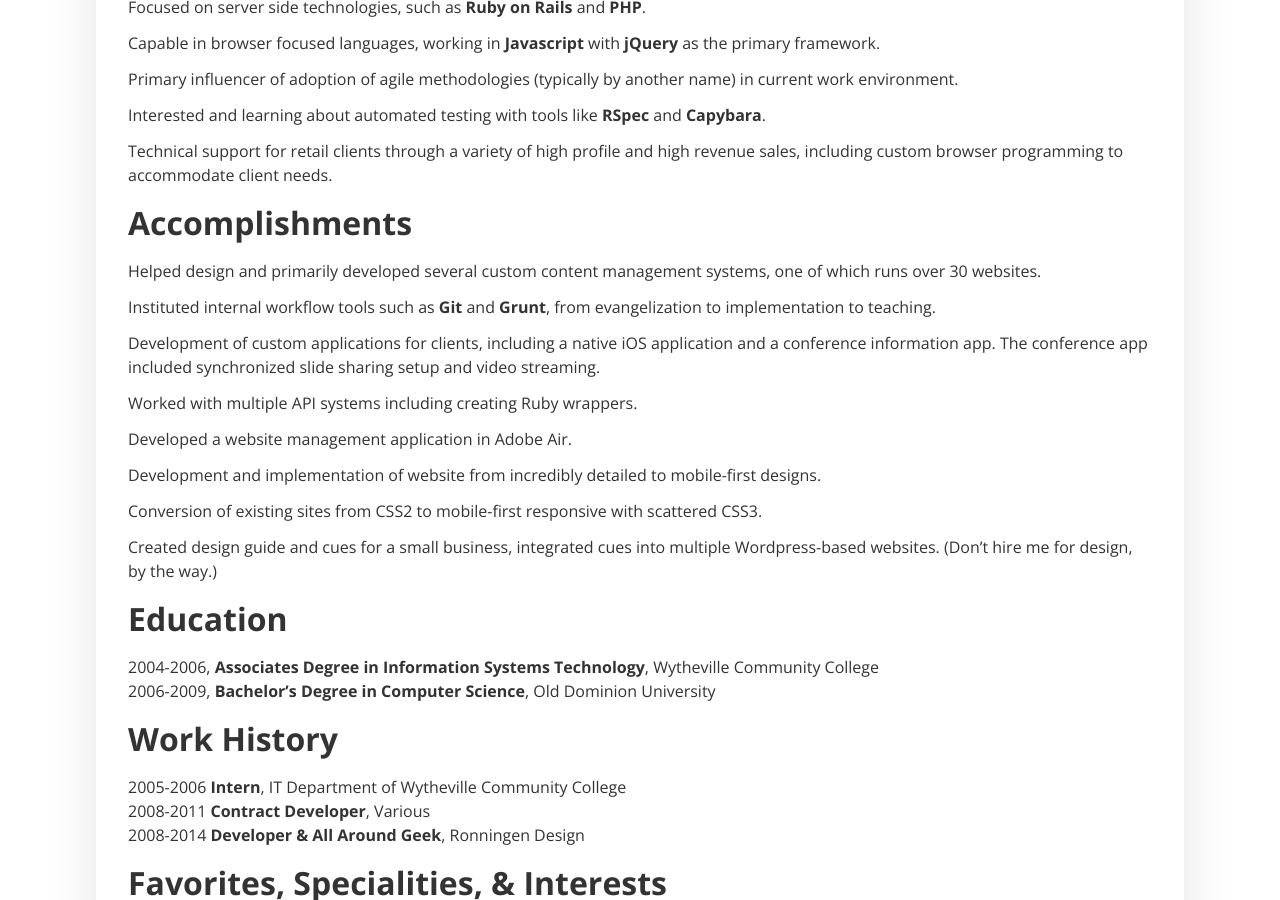
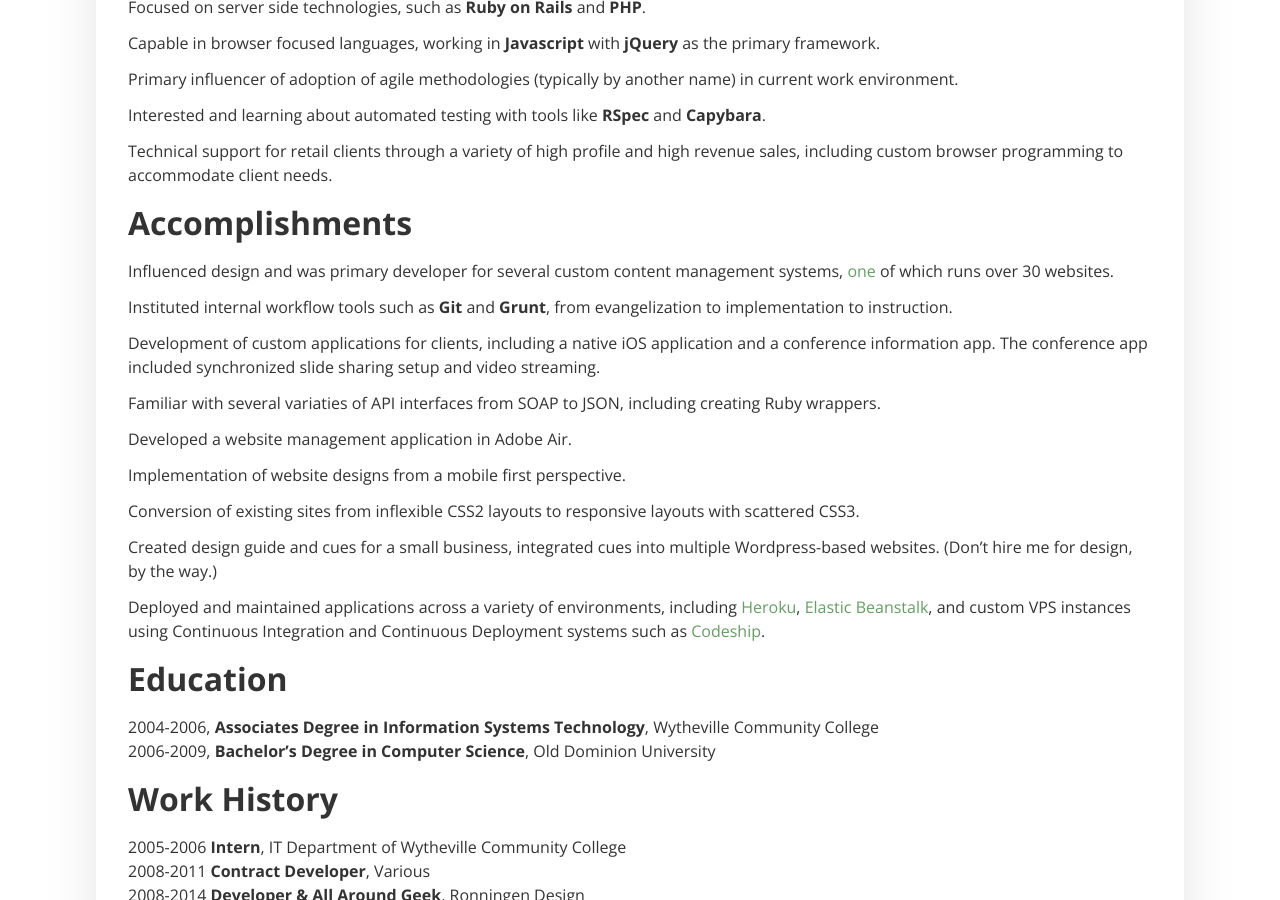
Before and after one commit to deep-spaced/deep-spaced.github.io, a Jekyll site: the page built from resume.md, in a window 1280 px wide and 900 px high, scrolled down 254 px. Built offline with Jekyll 4.4.1, drawn with Linux system fonts in a browser that asks for light colours; nearby versions of some CDN libraries.

Commit message:
Link and text updates.
Fixed link to Ruby and added in recent projects.
Cleaned up and extended resume a bit.

```diff
--- a/resume.md
+++ b/resume.md
@@ -19,21 +19,23 @@ Technical support for retail clients through a variety of high profile and high
 
 ## Accomplishments
 
-Helped design and primarily developed several custom content management systems, one of which runs over 30 websites.
+Influenced design and was primary developer for several custom content management systems, [one](http://www.websitesthatdostuff.com/typewriter) of which runs over 30 websites.
 
-Instituted internal workflow tools such as **Git** and **Grunt**, from evangelization to implementation to teaching.
+Instituted internal workflow tools such as **Git** and **Grunt**, from evangelization to implementation to instruction.
 
 Development of custom applications for clients, including a native iOS application and a conference information app. The conference app included synchronized slide sharing setup and video streaming.
 
-Worked with multiple API systems including creating Ruby wrappers.
+Familiar with several variaties of API interfaces from SOAP to JSON, including creating Ruby wrappers.
 
 Developed a website management application in Adobe Air.
 
-Development and implementation of website from incredibly detailed to mobile-first designs.
+Implementation of website designs from a mobile first perspective.
 
-Conversion of existing sites from CSS2 to mobile-first responsive with scattered CSS3.
+Conversion of existing sites from inflexible CSS2 layouts to responsive layouts with scattered CSS3.
 
 Created design guide and cues for a small business, integrated cues into multiple Wordpress-based websites. (Don't hire me for design, by the way.)
+
+Deployed and maintained applications across a variety of environments, including [Heroku](http://heroku.com), [Elastic Beanstalk](http://aws.amazon.com/elasticbeanstalk/), and custom VPS instances using Continuous Integration and Continuous Deployment systems such as [Codeship](https://codeship.com/).
 
 ## Education
 
```
Also changed, not shown: index.md (+7 -2 lines).
